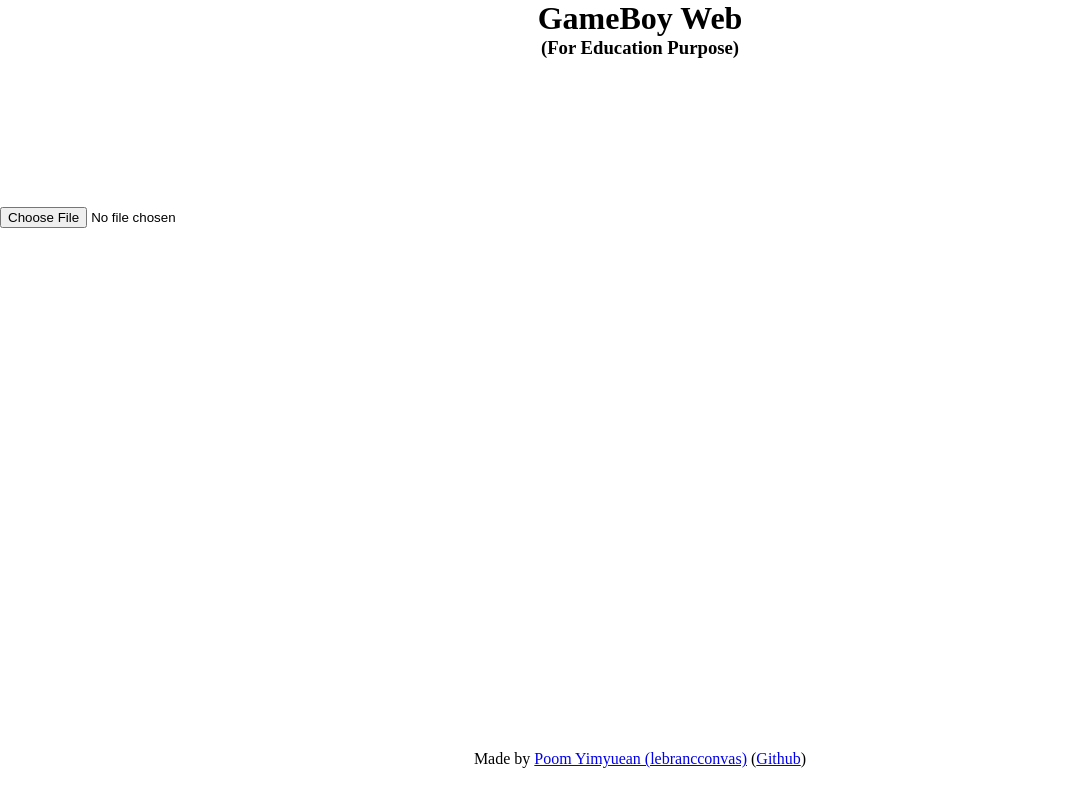
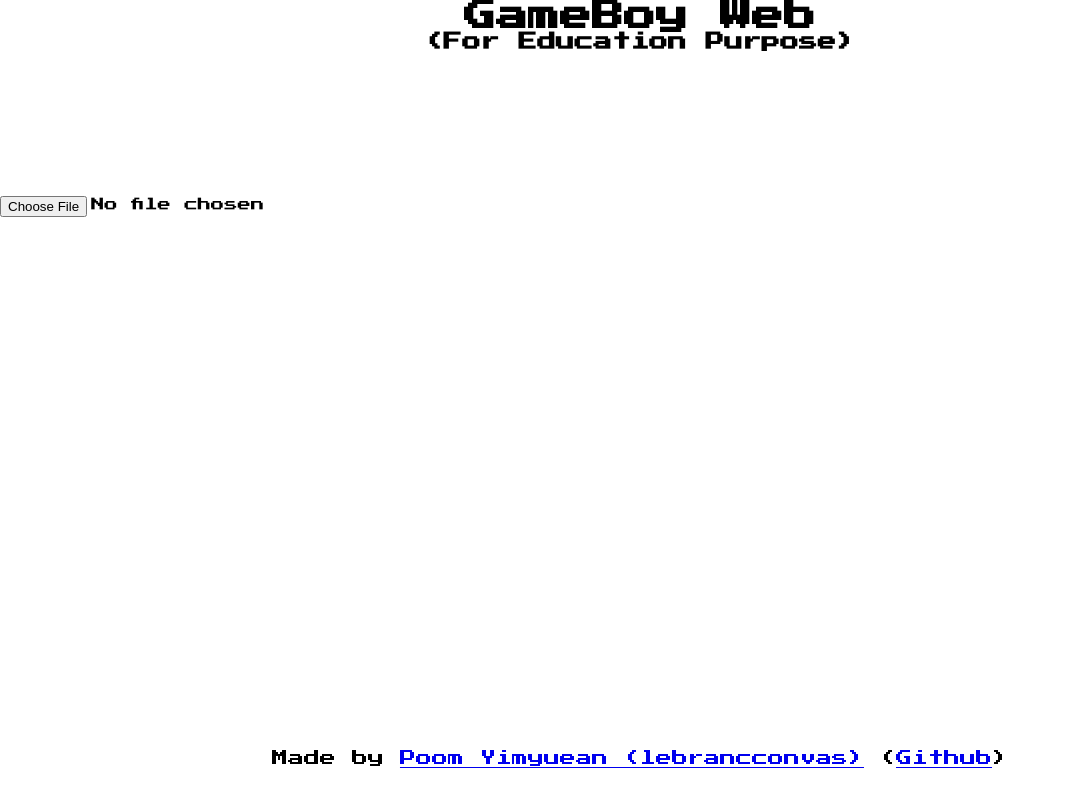
Before and after one commit to lebrancconvas/GameBoy-Web, a website: page web/index.html in a window 1280 px wide. Shown: the whole page, without its empty margins (0-1065 px from the left). Drawn offline with Linux system fonts and the light colour scheme.

Commit message:
💄 style: update font to "Press Start 2P"

```diff
--- a/web/index.html
+++ b/web/index.html
@@ -4,6 +4,9 @@
     <meta charset="UTF-8" />
     <link rel="icon" type="image/svg+xml" href="/vite.svg" />
     <link rel="stylesheet" href="./src/style.css">
+    <link rel="preconnect" href="https://fonts.googleapis.com">
+    <link rel="preconnect" href="https://fonts.gstatic.com" crossorigin>
+    <link href="https://fonts.googleapis.com/css2?family=Press+Start+2P&display=swap" rel="stylesheet">
     <meta name="viewport" content="width=device-width, initial-scale=1.0" />
     <title>GameBoy Web</title>
   </head>
--- a/web/src/style.css
+++ b/web/src/style.css
@@ -2,6 +2,7 @@
   margin: 0;
   padding: 0;
   box-sizing: border-box;
+  font-family: "Press Start 2P", system-ui;
 }
 
 header {
```
